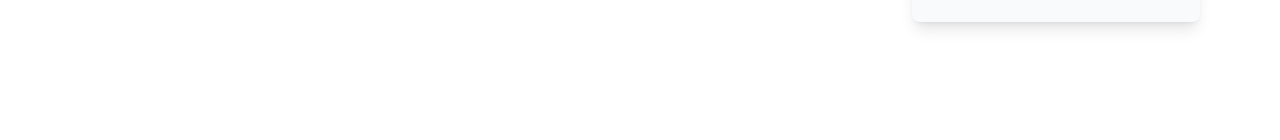
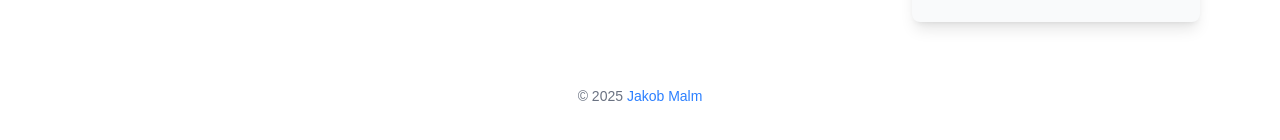
Before and after one commit to jmalm/power-bill-react, a Next.js app: page / in a window 1280 px wide. Shown: the part 866-1006 px from the top of the page. Before the commit the page ends 984 px from the top, so only its background shows below. Built offline with nearby package versions, Linux system fonts and the light colour scheme.

Commit message:
Add copyright footer

```diff
--- a/app/page.tsx
+++ b/app/page.tsx
@@ -149,6 +149,15 @@ export default function Home() {
           </div>
         </div>
       </div>
+
+      <footer className="w-full text-center mt-12 p-4 text-gray-500 text-sm">
+        <p>
+          &copy; 2025{" "}
+          <a href="https://github.com/jmalm" target="_blank" rel="noopener noreferrer" className="text-blue-500 hover:underline">
+            Jakob Malm
+          </a>
+        </p>
+      </footer>
     </main>
   );
 }
```
